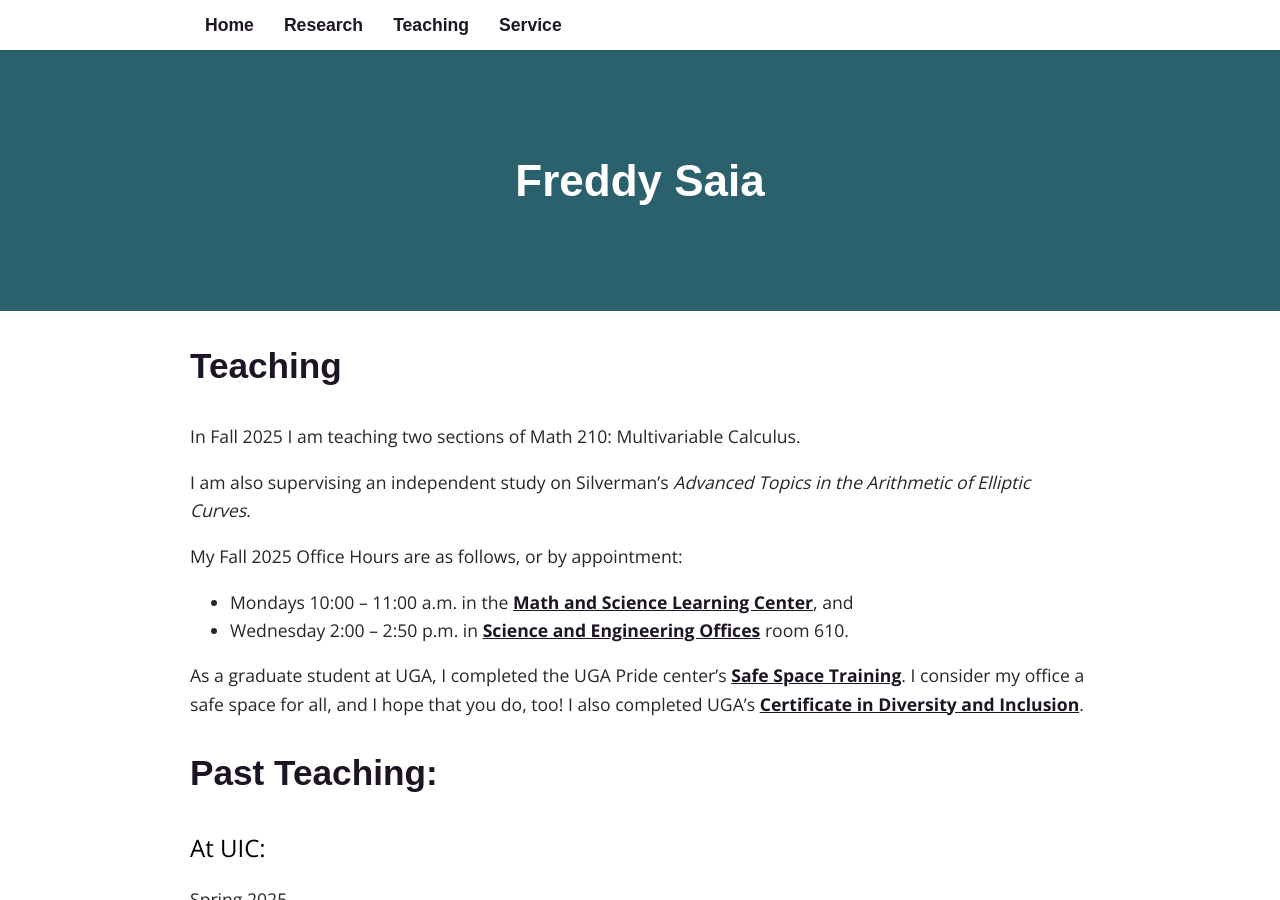
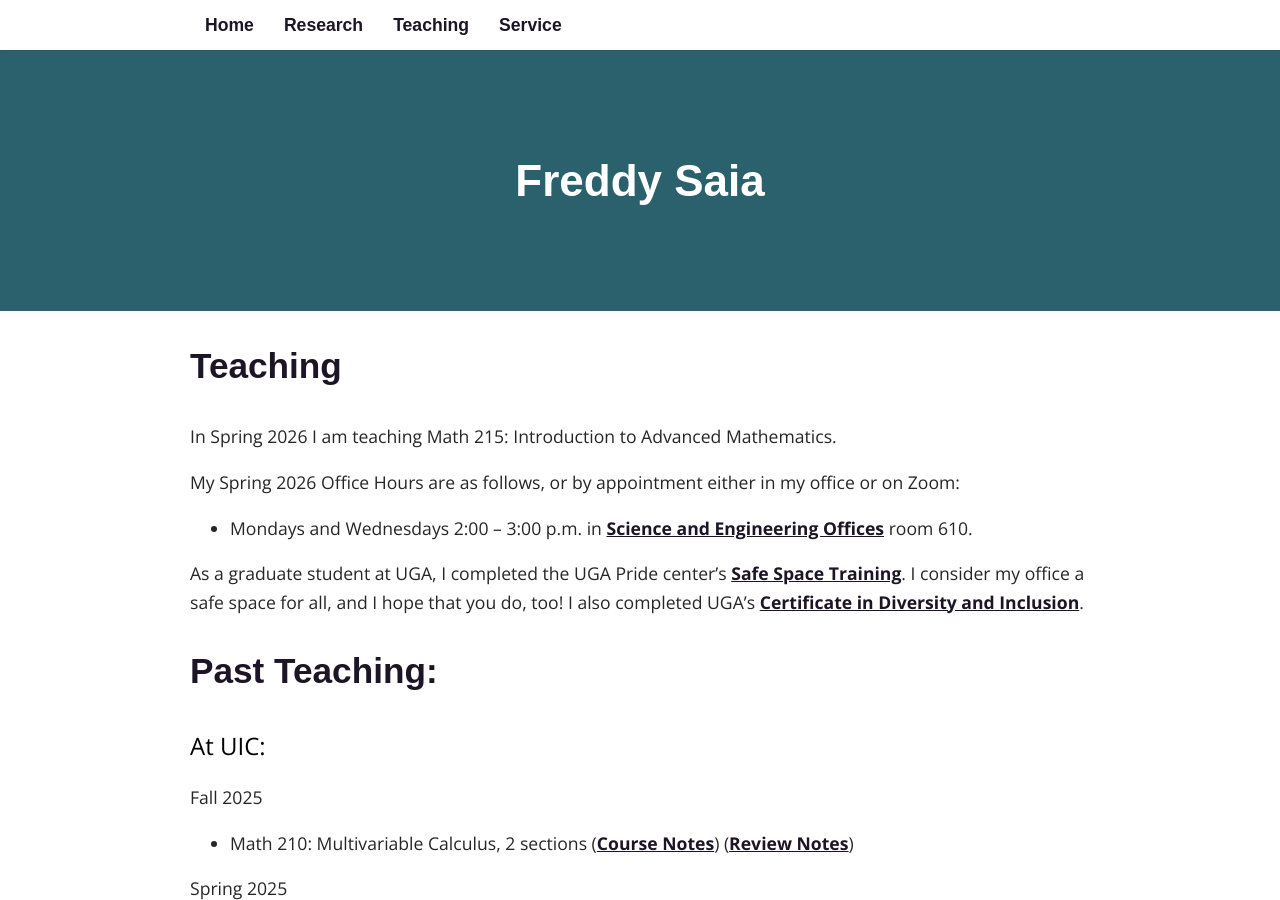
Before and after one commit to fsaia/site, a Jekyll site: the page built from _pages/03_teaching.md, in a window 1280 px wide and 900 px high. Built offline with Jekyll 4.4.1, drawn with Linux system fonts in a browser that asks for light colours; some web fonts are replaced; some of the changed text lies outside the part shown.

Commit message:
Add files via upload

```diff
--- a/_pages/03_teaching.md
+++ b/_pages/03_teaching.md
@@ -5,14 +5,11 @@ title: Teaching
 permalink: /teaching/
 ---
 
-In Fall 2025 I am teaching two sections of Math 210: Multivariable Calculus.
+In Spring 2026 I am teaching Math 215: Introduction to Advanced Mathematics.
 
-I am also supervising an independent study on Silverman's *Advanced Topics in the Arithmetic of Elliptic Curves*.
+My Spring 2026 Office Hours are as follows, or by appointment either in my office or on Zoom:
 
-My Fall 2025 Office Hours are as follows, or by appointment:
-
-*  Mondays 10:00 -- 11:00 a.m. in the [Math and Science Learning Center](https://mslc.uic.edu/), and
-*  Wednesday 2:00 -- 2:50 p.m. in [Science and Engineering Offices](https://maps.app.goo.gl/EBLQY8RyE1NujWKf7) room 610.
+*  Mondays and Wednesdays 2:00 -- 3:00 p.m. in [Science and Engineering Offices](https://maps.app.goo.gl/EBLQY8RyE1NujWKf7) room 610.
 
 
 As a graduate student at UGA, I completed the UGA Pride center's [Safe Space Training](https://lgbtcenter.uga.edu/content_page/safe-space). I consider my office a safe space for all, and I hope that you do, too! I also completed UGA's [Certificate in Diversity and Inclusion](http://diversity.uga.edu/index.php/programs/article/cdi).
@@ -22,10 +19,16 @@ As a graduate student at UGA, I completed the UGA Pride center's [Safe Space Tra
 
 <font size= "5"> <span style="color: black"> At UIC: </span> </font>
 
+Fall 2025
+
+* Math 210: Multivariable Calculus, 2 sections ([Course Notes](https://drive.google.com/open?id=1qQr63qvh_8jiPdMEIdgIu7PkaD0_6wib&usp=drive_fs)) ([Review Notes](https://drive.google.com/open?id=1HjOwl3FgefYl1q5MUiHU3fAJVW-L_2rX&usp=drive_fs))
+
+
 Spring 2025
 
-* Math 210: Multivariable Calculus  ([Review Notes](https://drive.google.com/open?id=1HjOwl3FgefYl1q5MUiHU3fAJVW-L_2rX&usp=drive_fs))
-* [Math 525: Elliptic Curves](http://fsaia.github.io/site/math_525/).
+* Math 210: Multivariable Calculus
+
+* [Math 525: Elliptic Curves](http://127.0.0.1:4000/math_525/).
 
 Fall 2024
 
```
